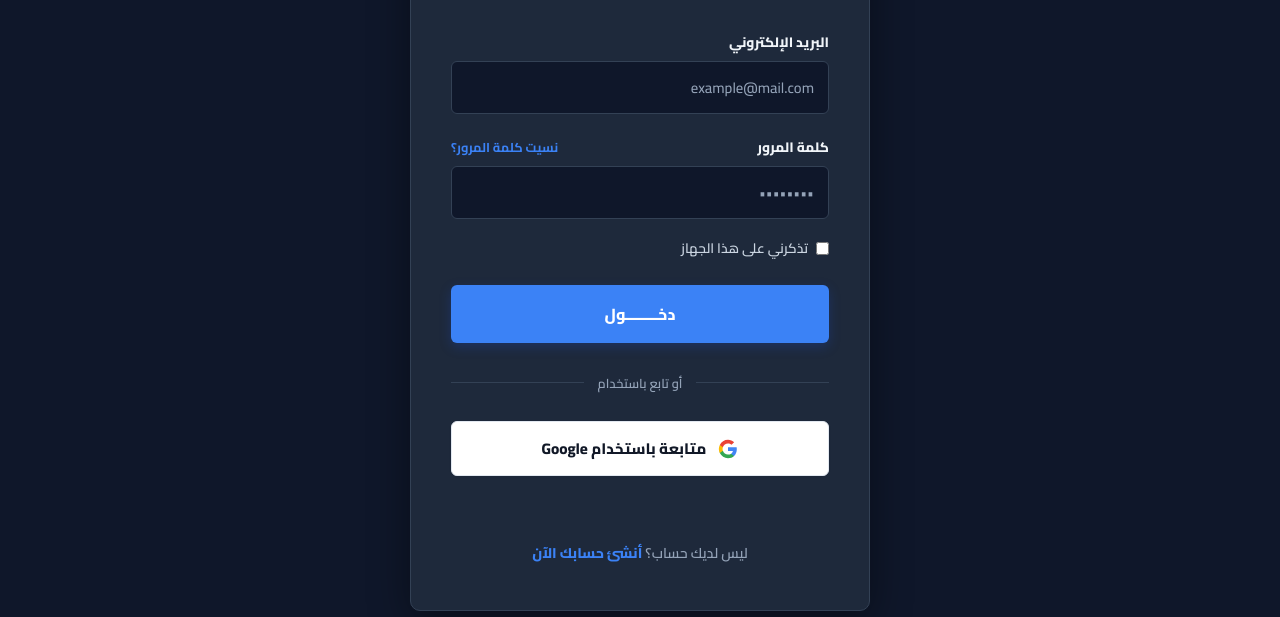
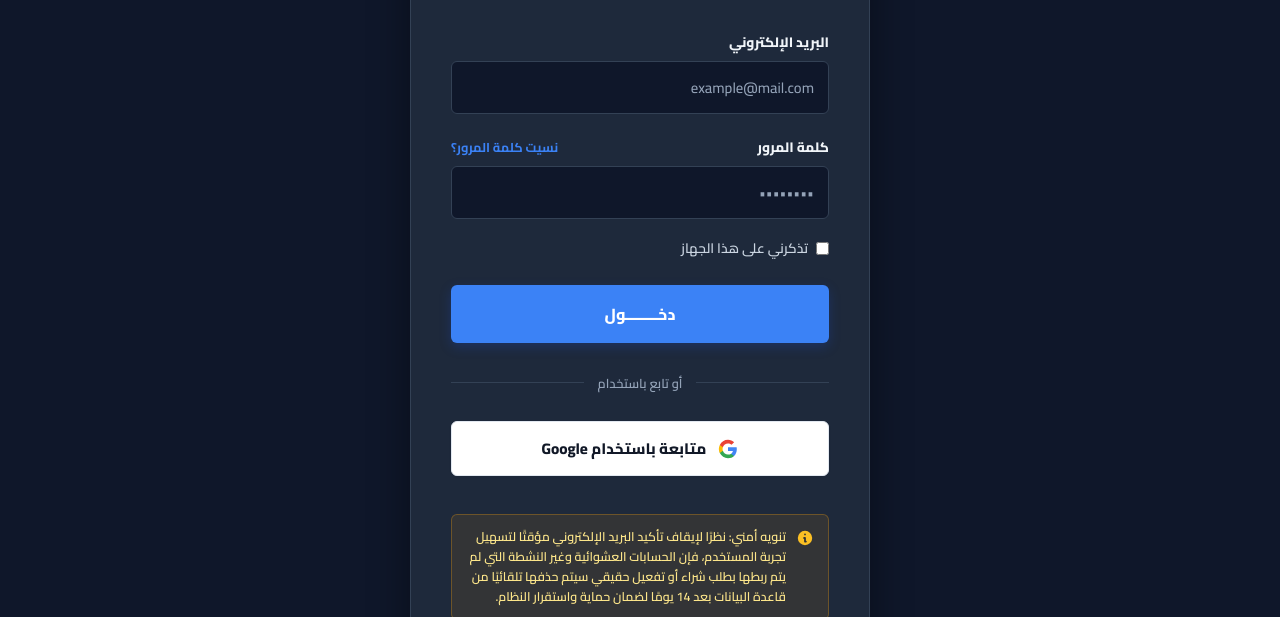
Before and after one commit to Albreeq/albreeq, a plain HTML site: page signin.html in a window 1280 px wide. Both pictures are taken after a click on the button "الوضع الداكن". Shown: the part 183-800 px from the top of the page. Drawn offline with nearby package versions, Linux system fonts and the light colour scheme.

Commit message:
Mark Chenged

```diff
--- a/signin.html
+++ b/signin.html
@@ -89,6 +89,48 @@
             border: 1px solid #A7F3D0;
             display: block;
         }
+
+        .security-disclaimer {
+            margin-top: 18px;
+            padding: 12px 14px;
+            background: #FFFBEB;
+            border: 1px solid #FCD34D;
+            border-radius: var(--radius-sm, 6px);
+            display: flex;
+            align-items: flex-start;
+            gap: 10px;
+            text-align: right;
+            box-shadow: 0 1px 2px rgba(0, 0, 0, 0.04);
+        }
+
+        body.dark-mode .security-disclaimer {
+            background: rgba(245, 158, 11, 0.1);
+            border-color: rgba(245, 158, 11, 0.3);
+        }
+
+        .security-disclaimer-icon {
+            width: 18px;
+            height: 18px;
+            flex-shrink: 0;
+            margin-top: 2px;
+            fill: #D97706;
+        }
+
+        body.dark-mode .security-disclaimer-icon {
+            fill: #FBBF24;
+        }
+
+        .security-disclaimer-text {
+            font-size: 0.78rem;
+            line-height: 1.6;
+            color: #92400E;
+            font-weight: 600;
+            margin: 0;
+        }
+
+        body.dark-mode .security-disclaimer-text {
+            color: #FDE68A;
+        }
     </style>
 </head>
 
@@ -157,6 +199,13 @@
                     </button>
                 </div>
 
+                <div class="security-disclaimer">
+                    <svg class="security-disclaimer-icon" viewBox="0 0 20 20" aria-hidden="true">
+                        <path fill-rule="evenodd" d="M18 10a8 8 0 11-16 0 8 8 0 0116 0zm-7-4a1 1 0 11-2 0 1 1 0 012 0zM9 9a1 1 0 000 2v3a1 1 0 001 1h1a1 1 0 100-2v-3a1 1 0 00-1-1H9z" clip-rule="evenodd" />
+                    </svg>
+                    <p class="security-disclaimer-text">تنويه أمني: نظرًا لإيقاف تأكيد البريد الإلكتروني مؤقتًا لتسهيل تجربة المستخدم، فإن الحسابات العشوائية وغير النشطة التي لم يتم ربطها بطلب شراء أو تفعيل حقيقي سيتم حذفها تلقائيًا من قاعدة البيانات بعد 14 يومًا لضمان حماية واستقرار النظام.</p>
+                </div>
+
                 <div id="statusMessage" class="status-msg"></div>
             </form>
 
@@ -168,9 +217,9 @@
 
     <footer class="auth-page-footer" role="contentinfo">
         <p class="auth-footer-legal">
-            رقم السجل التجاري: <span>6767-676767-6767</span>
+            رقم السجل التجاري: <span>7054338673</span>
             &nbsp;|&nbsp;
-            الرقم الضريبي: <span>xx-xx-xxx</span>
+            الرقم الضريبي: <span>314793571100003</span>
         </p>
         <p class="auth-footer-legal">
             <a href="https://instagram.com" target="_blank" rel="noopener noreferrer">Instagram</a>
```
Also changed, not shown: About.html (+3 -3 lines), createac.html (+51 -2 lines), index.html (+10 -10 lines), store.html (+3 -3 lines).
